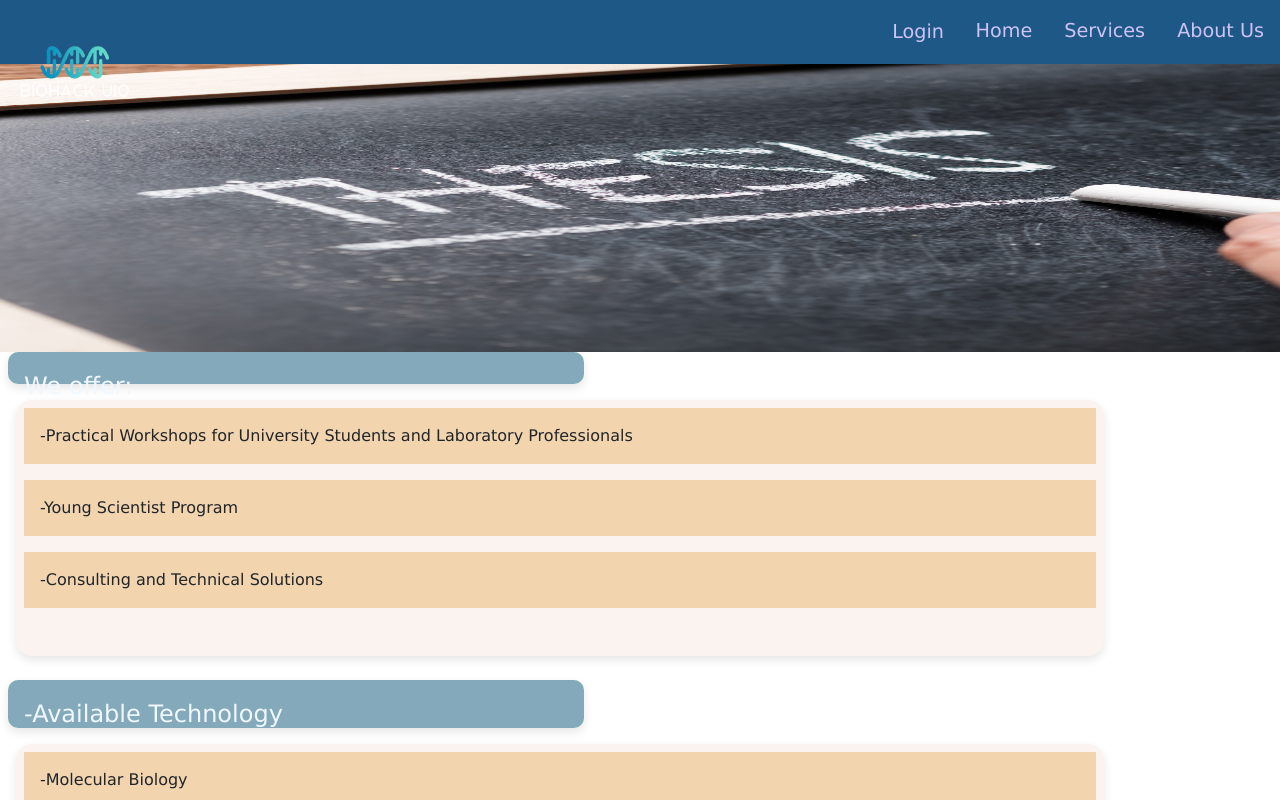
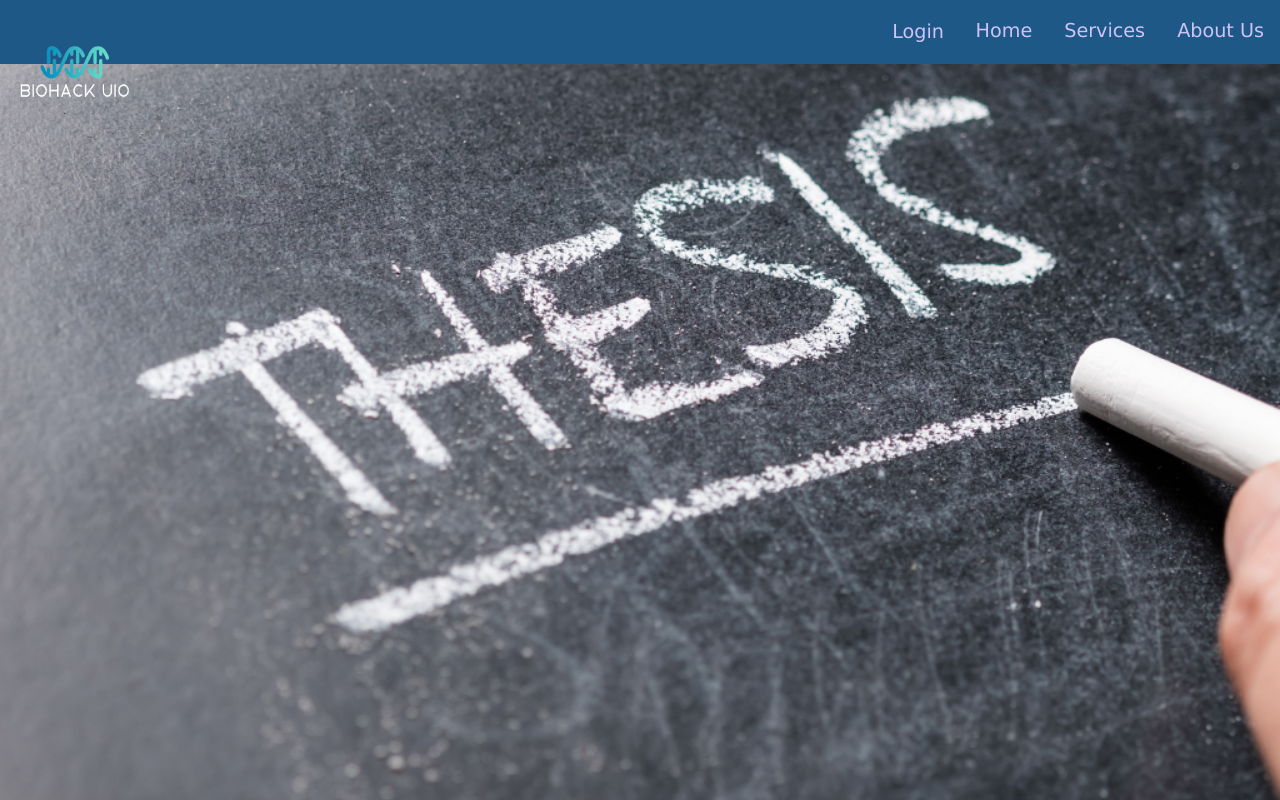
Before and after one commit to MariaVan8/BIOHACK-Client, a React (Create React App) app: page /thesis in a window 1280 px wide. Shown: the top 800 px of the page. Built offline with nearby package versions, Linux system fonts and the light colour scheme; the HTML template or start-up script is replaced by a standard one.

Commit message:
Updated Css

```diff
--- a/src/App.jsx
+++ b/src/App.jsx
@@ -13,6 +13,7 @@
 import Footer from "./Components/Footer/Footer.jsx";
 import RentalPage from "./pages/RentalPage/RentalPage.jsx";
 import Thesis from "./pages/Thesis/Thesis.jsx";
+import AboutUs from "./Components/AboutUs/AboutUs.jsx";
 
 function App() {
   // const [isSignedUp, setIsSignedUp] = useState(false);
@@ -109,6 +110,7 @@
           <Route path="/courses" element={<Courses />}></Route>
           <Route path="/details/:id" element={<CourseDetails />}></Route>
           <Route path="/profile" element={<Profile />}></Route>
+          <Route path="/aboutus" element={<AboutUs />}></Route>
           <Route path="/login" element={<Login />}></Route>
           <Route path="/signup" element={<Signup />}></Route>
         </Routes>
--- /dev/null
+++ b/src/Components/AboutUs/AboutUs.jsx
@@ -0,0 +1,33 @@
+import React from "react";
+import "../AboutUs/AboutUs.scss";
+
+function AboutUs() {
+  return (
+    <>
+      <div className="card__container">
+        <div className="card">
+          <h3>About Us</h3>
+          <p className="card__text">
+            At our community laboratory in Ecuador, we strive to democratize
+            Science and bring the knowledge and technology of Biological and
+            Experimental Sciences to people of all backgrounds and identities.
+          </p>
+          <h3>Vision</h3>
+          <p className="card__text">
+            Our vision is to empower the community to use Biotechnology in the
+            search for practical applications and solutions that are connected
+            to their daily lives and for the development of the country.
+          </p>
+          <h3>Mission</h3>
+          <p className="card__text">
+            Our mission is to foster an inclusive community where all
+            individuals can learn, experiment, research, innovate and create
+            meaningful solutions in Biotechnology and Life Sciences.
+          </p>
+        </div>
+      </div>
+    </>
+  );
+}
+
+export default AboutUs;
--- /dev/null
+++ b/src/Components/AboutUs/AboutUs.scss
@@ -0,0 +1,45 @@
+@use "../../styles/partials/mixin" as *;
+@use "../../styles/partials/variables" as *;
+
+.card {
+  height: 40rem;
+  background-image: url("../../assests/Images/gloves1.png");
+  background-size: cover;
+  background-position: center;
+  border-radius: 10px;
+  box-shadow: 0px 0px 10px rgba(0, 0, 0, 0.2);
+  overflow: hidden;
+  &__container {
+    width: 90%;
+    margin: 0 auto;
+  }
+  &__text {
+    font-size: 1.2rem;
+    color: rgb(5, 18, 61);
+    padding: 1rem;
+    font-weight: 400;
+    margin-top: 2rem;
+    text-align: center;
+    background-color: rgba(225, 239, 244, 0.8);
+  }
+  &__subtitle {
+    font-size: 1.2rem;
+    font-weight: bold;
+    color: #0a08805f;
+    background-color: rgba(243, 248, 250, 0.8);
+    padding: 1rem;
+    margin: 0 auto;
+    border-radius: 10px;
+    text-align: center;
+    width: 30%;
+  }
+}
+
+.card h3 {
+  font-size: 1.5rem;
+  margin-bottom: 2rem;
+  font-weight: bold;
+  color: #fff;
+  background-color: rgba(10, 84, 119, 0.3);
+  padding: 1rem;
+}
--- a/src/Components/NavBar/NavBar.jsx
+++ b/src/Components/NavBar/NavBar.jsx
@@ -21,7 +21,9 @@
       <a href="/login" className="nav__login">
         Login
       </a>
-      <img className="nav__logo" src={logo} />
+      <Link className="nav__logo" to={"/"}>
+        <img className="nav__logo" src={logo} />
+      </Link>
       <div className="nav__toggle" onClick={toggleMenu}>
         <span></span>
         <span></span>
@@ -35,7 +37,9 @@
           Home
         </Link>
         <li className="nav__link">Services</li>
-        <li className="nav__link">About Us</li>
+        <Link className="nav__link" to={"/aboutus"}>
+          <li>About Us</li>
+        </Link>
       </ul>
     </div>
   );
--- a/src/pages/RentalPage/RentalPage.scss
+++ b/src/pages/RentalPage/RentalPage.scss
@@ -70,9 +70,11 @@
     background-image: url("../../assests/Images/lab3.jpg");
     background-size: cover;
     width: 100%;
+    height: 25vh;
+    width: 100vw;
     @include tablet {
-      background-size: cover;
-      height: auto;
+      height: 50vh;
+      width: 100vw;
     }
     @include desktop {
       height: 80vh;
--- a/src/pages/Thesis/Thesis.jsx
+++ b/src/pages/Thesis/Thesis.jsx
@@ -1,11 +1,10 @@
 import React from "react";
 import "../Thesis/Thesis.scss";
-import thesis from "../../assests/Images/thesis1.png";
 
 function Thesis() {
   return (
     <>
-      <img className="thesis__image" src={thesis} alt="thesis" />
+      <div className="thesis__image" alt="thesis"></div>
       <p className="thesis__title">We offer:</p>
       <div className="thesis__wrapper">
         <p className="thesis__item">
@@ -15,7 +14,7 @@
         <p className="thesis__item">-Young Scientist Program</p>
         <p className="thesis__item">-Consulting and Technical Solutions</p>
       </div>
-      <p className="thesis__subtitle">-Available Technology</p>
+      <p className="thesis__subtitle">Available Technology</p>
       <div className="thesis__wrapper">
         <p className="thesis__item">-Molecular Biology</p>
         <p className="thesis__item">-Microbiology</p>
--- a/src/pages/Thesis/Thesis.scss
+++ b/src/pages/Thesis/Thesis.scss
@@ -1,6 +1,8 @@
+@use "../../styles/partials/mixin" as *;
+@use "../../styles/partials/variables" as *;
 .thesis {
   &__wrapper {
-    background-color: rgb(251, 243, 239);
+    background-color: rgba(245, 239, 236, 0.3);
     border-radius: 1rem;
     overflow: hidden;
     box-shadow: 0 4px 10px rgba(0, 0, 0, 0.1);
@@ -12,39 +14,63 @@
     padding: 0.5rem;
   }
   &__image {
+    background-image: url("../../assests/Images/thesis1.png");
     width: 100%;
-    height: 18rem;
+    background-size: cover;
+    background-position: center;
+    height: 25vh;
+    margin-bottom: 1rem;
+    @include tablet {
+      height: 50vh;
+      width: 100vw;
+      margin-bottom: 1rem;
+    }
+    @include desktop {
+      height: 95vh;
+      width: 100vw;
+    }
   }
   &__title {
-    font-size: 1.5rem;
-    padding: 1rem;
+    font-size: 1.2rem;
+    padding: 0.7rem;
     font-weight: 400;
     background-color: rgba(10, 84, 119, 0.5);
     box-shadow: 0 4px 10px rgba(0, 0, 0, 0.1);
     border-radius: 10px;
-    width: 45%;
-    margin-left: 0.5rem;
+    width: 20%;
+    margin-left: 1rem;
     height: 1rem;
     color: aliceblue;
-    font-size: 1.5rem;
     align-items: center;
+    margin-bottom: 1rem;
+    @include tablet {
+      width: 14%;
+    }
   }
   &__item {
     padding: 1rem;
-    background-color: rgba(234, 181, 112, 0.5);
+    margin-bottom: 1rem;
+    border-radius: 10px;
+    background-color: rgba(123, 192, 249, 0.2);
   }
   &__subtitle {
-    font-size: 1.5rem;
-    padding: 1rem;
+    font-size: 1.2rem;
+    margin-bottom: 1rem;
+    padding: 0.7rem;
     font-weight: 400;
     background-color: rgba(10, 84, 119, 0.5);
     box-shadow: 0 4px 10px rgba(0, 0, 0, 0.1);
     border-radius: 10px;
-    width: 45%;
-    margin-left: 0.5rem;
-    height: 3rem;
+    width: 70%;
+    margin-left: 1rem;
+    height: 1rem;
     color: aliceblue;
-    font-size: 1.5rem;
     align-items: center;
+    @include tablet {
+      width: 28%;
+    }
+    @include desktop {
+      width: 20%;
+    }
   }
 }
--- a/src/pages/WelcomePage/WelcomePage.jsx
+++ b/src/pages/WelcomePage/WelcomePage.jsx
@@ -1,11 +1,12 @@
 import { useState } from "react";
 import { Link } from "react-router-dom";
-import hero from "../../assests/Images/hero.png";
+
 import microscope from "../../assests/logo/microscope1.png";
 import lab from "../../assests/logo/laboratory.png";
 import thesis from "../../assests/logo/graduation.png";
 
 import "./../WelcomePage/WelcomePage.scss";
+import AboutUs from "../../Components/AboutUs/AboutUs";
 
 function WelcomePage() {
   return (
@@ -41,15 +42,12 @@
         </Link>
       </div>
       <p className="page__text">LET'S MAKE HISTORY TOGETHER!</p>
-      <p className="page__map-text">Find us here:</p>
+      <AboutUs />
+      <p className="page__map-text">Find us:</p>
       <div className="page__wrapper">
         <iframe
           className="page__map"
           src="https://www.google.com/maps/embed?pb=!1m18!1m12!1m3!1d3989.7960420634586!2d-78.4881284!3d-0.1914706!2m3!1f0!2f0!3f0!3m2!1i1024!2i768!4f13.1!3m3!1m2!1s0x91d59a656b7b7b5d%3A0x5b59af40a7bcbc03!2sEmbajada%20de%20Venezuela!5e0!3m2!1sen!2sca!4v1681244082326!5m2!1sen!2sca"
-          // width="800"
-          // height="200"
-          // style="border:0;"
-          // allowFullScreen=""
           loading="lazy"
           referrerPolicy="no-referrer-when-downgrade"
         ></iframe>
--- a/src/pages/WelcomePage/WelcomePage.scss
+++ b/src/pages/WelcomePage/WelcomePage.scss
@@ -9,8 +9,14 @@
   background-image: url("../../assests/Images/hero.png");
   background-size: cover;
   width: 100%;
+  height: 25vh;
+  width: 100vw;
+  @include tablet {
+    height: 45vh;
+    width: 100vw;
+  }
   @include desktop {
-    height: 80vh;
+    height: 75vh;
     width: 100vw;
   }
 }
@@ -83,58 +89,52 @@
     background-color: rgb(236, 245, 249);
     border-radius: 5px;
     width: 70%;
-    padding: 0.4rem 0rem 0rem 0.8rem;
-    margin-left: 1.4rem;
-    margin-top: 0.5rem;
-    color: rgb(56, 4, 56);
     padding-bottom: 1rem;
-    margin-bottom: 0.5rem;
+    margin-bottom: 1rem;
     font-weight: 700;
     color: rgb(5, 18, 61);
     text-align: center;
     padding-top: 0.5rem;
     height: 1.5rem;
     align-items: center;
+    opacity: 0;
+    transform: translateX(-100%);
+    animation: slideIn 10s linear forwards infinite;
     @include tablet {
       font-size: 1.6rem;
       color: rgb(10, 57, 95);
     }
   }
-  &__wrapper {
-    background-color: rgb(5, 18, 61);
-    width: 100%;
-    @include tablet {
-      width: 75%;
+  @keyframes slideIn {
+    from {
+      opacity: 0;
+      transform: translateX(-100%);
     }
-    @include desktop {
-      width: 80%;
+    to {
+      opacity: 1;
+      transform: translateX(100vw);
     }
   }
+
   &__map {
     height: 10rem;
     width: 100%;
     display: flex;
     @include tablet {
-      width: 80%;
+      margin: 0 auto;
     }
     @include desktop {
-      width: 70%;
-    }
-
-    @include tablet {
-      height: 15rem;
-      width: 100%;
     }
   }
   &__map-text {
     font-size: 1rem;
-    background-color: rgba(29, 107, 175, 0.5);
+    background-color: rgba(29, 107, 175, 0.4);
     border-radius: 10px;
     color: aliceblue;
-    width: 40%;
+    width: 15%;
     font-weight: 700;
     box-shadow: 0 4px 10px rgba(0, 0, 0, 0.1);
-    padding: 1rem;
+    padding: 0.4rem;
     margin-bottom: 1rem;
     margin-top: 0.8rem;
     margin-left: 1rem;
@@ -165,8 +165,15 @@
   }
   &__box {
     text-decoration: none;
+    @include tablet {
+      width: 28%;
+    }
+    @include desktop {
+      width: 30%;
+    }
   }
   &__text {
+    color: rgb(56, 4, 56);
     @include tablet {
       font-size: 1.5rem;
     }
```
Also changed, not shown: 2 other files (tests, documents, lock files or other folders).
